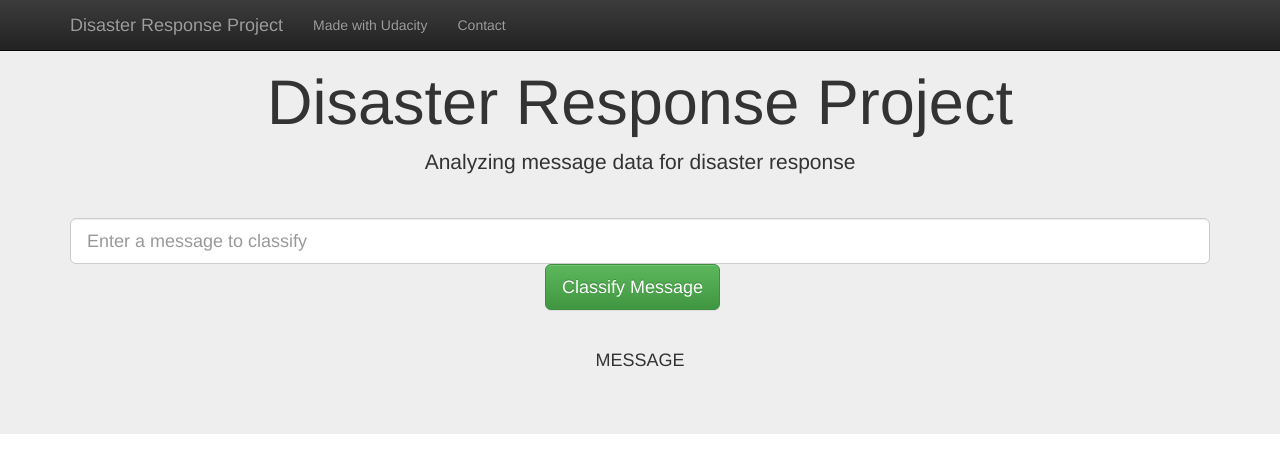
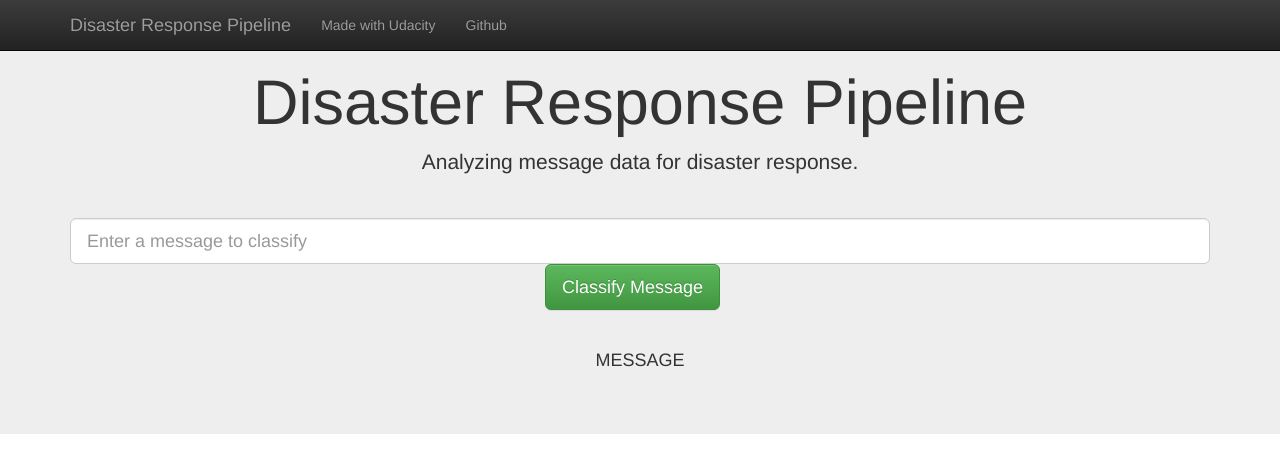
Before and after one commit to marenjulia/disaster-response-app, a Flask app: template app/templates/go.html in a window 1280 px wide. Shown: the top 474 px of the page. Run offline with Flask 2, Linux system fonts and the light colour scheme; the template is opened without the code that fills it, so the values that code supplies are empty; parts of the project's set-up code (start-up, migrations or seed data) failed here and were passed over; some libraries are stand-ins or nearby versions.

Commit message:
Adapt headlines

```diff
--- a/app/templates/master.html
+++ b/app/templates/master.html
@@ -18,12 +18,12 @@
 <nav class="navbar navbar-inverse navbar-fixed-top">
     <div class="container">
         <div class="navbar-header">
-            <a class="navbar-brand" href="/">Disaster Response Project</a>
+            <a class="navbar-brand" href="/">Disaster Response Pipeline</a>
         </div>
         <div id="navbar" class="collapse navbar-collapse">
             <ul class="nav navbar-nav">
-                <li><a href="https://www.udacity.com/">Made with Udacity</a></li>
-                <li><a href="https://github.com/marenjulia/">Contact</a></li>
+                <li><a href="https://www.udacity.com/" target="_blank">Made with Udacity</a></li>
+                <li><a href="https://github.com/marenjulia/" target="_blank"> Github</a></li>
             </ul>
         </div>
     </div>
@@ -32,8 +32,8 @@
 
 <div class="jumbotron">
     <div class="container">
-        <h1 class="text-center">Disaster Response Project</h1>
-        <p class="text-center">Analyzing message data for disaster response</p>
+        <h1 class="text-center">Disaster Response Pipeline</h1>
+        <p class="text-center">Analyzing message data for disaster response.</p>
         <hr />
 
         <div class="row">
```
